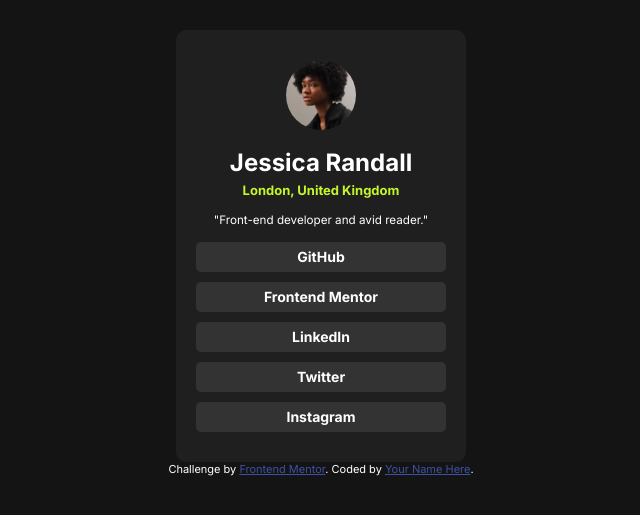
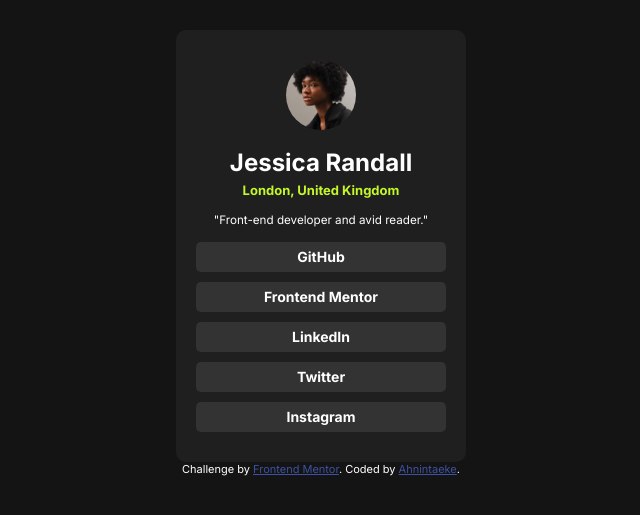
Before and after one commit to ahnintaek/social-links-profile-main, a plain HTML site: page index.html in a window 1280 px wide. Shown: the part 147-662 px from the top of the page, 319-959 px from the left. Drawn offline with Linux system fonts and the light colour scheme.

Commit message:
Update index.html
이름추가

```diff
--- a/index.html
+++ b/index.html
@@ -104,7 +104,7 @@
   </div>
   <div class="attribution">
     Challenge by <a href="https://www.frontendmentor.io?ref=challenge" target="_blank">Frontend Mentor</a>.
-    Coded by <a href="#">Your Name Here</a>.
+    Coded by <a href="#">Ahnintaeke</a>.
   </div>
 </body>
 </html>
```
